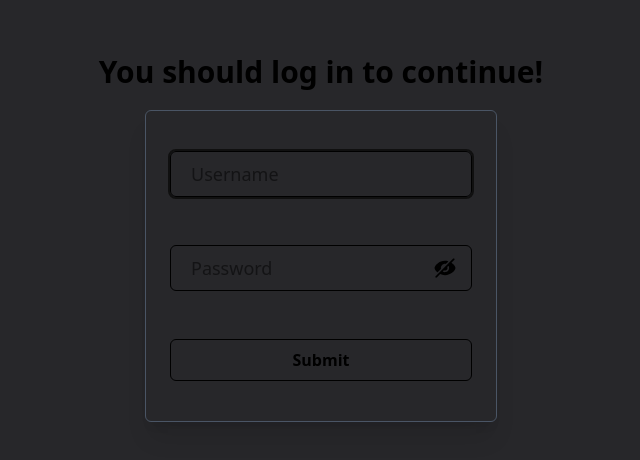
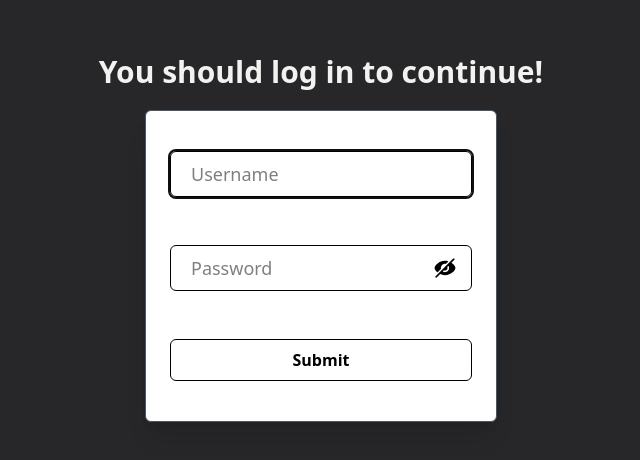
Before and after one commit to Riviets/store-react, a React (Vite) app: page /login in a window 1280 px wide. Shown: the part 142-602 px from the top of the page, without its empty margins (319-959 px from the left). Built offline with nearby package versions, Linux system fonts and the light colour scheme; no server answers.

Commit message:
Fixed the color theme on Login page

```diff
--- a/src/components/ui/LoginForm.jsx
+++ b/src/components/ui/LoginForm.jsx
@@ -58,7 +58,7 @@ const LoginForm = () => {
   return (
     <form
       onSubmit={handleSubmit(onSubmit)}
-      className="flex flex-col gap-4 items-center border-1 border-gray-600 shadow-xl px-6 py-10 rounded-md"
+      className="flex flex-col gap-4 items-center border-1 border-gray-600 shadow-xl px-6 py-10 rounded-md bg-white"
     >
       <div className="space-y-2">
         <input
@@ -95,7 +95,7 @@ const LoginForm = () => {
         type={"submit"}
         isDisabled={isSubmitting}
         className={
-          "w-full hover:bg-zinc-700 hover:text-white disabled:bg-gray-600 disabled:text-white"
+          "w-full button-hover disabled:bg-gray-600 disabled:text-white"
         }
       />
     </form>
--- a/src/pages/Login.jsx
+++ b/src/pages/Login.jsx
@@ -5,7 +5,7 @@ const Login = () => {
   return (
     <section className="container section-padding h-screen flex-center">
       <div className="flex flex-col gap-5 items-center -translate-y-5">
-        <p className="font-bold max-w-[50vw] text-3xl">
+        <p className="font-bold max-w-[50vw] text-3xl text-white-50">
           You should log in to continue!
         </p>
         <LoginForm />
```
